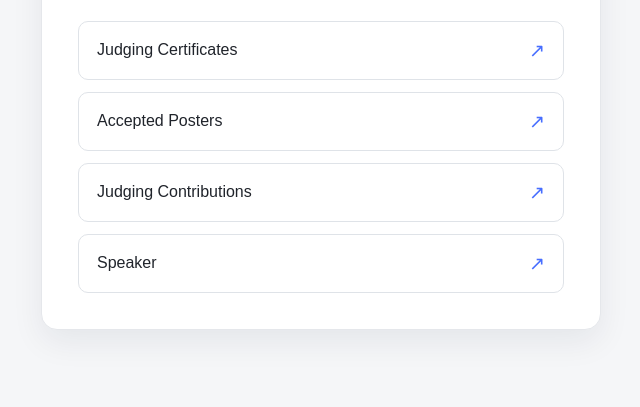
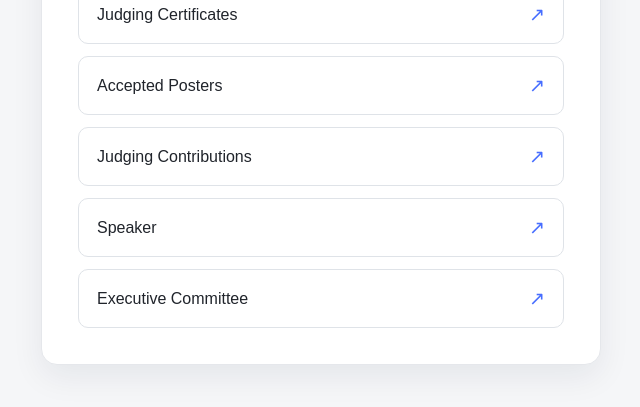
Before and after one commit to namjoo/isce2026, a plain HTML site: page index.html in a window 1280 px wide. Shown: the part 293-700 px from the top of the page, without its empty margins (319-959 px from the left). Drawn offline with Linux system fonts and the light colour scheme.

Commit message:
Update index.html

```diff
--- a/index.html
+++ b/index.html
@@ -100,6 +100,12 @@
     <span class="arrow" aria-hidden="true">↗</span>
 </a>
 
+
+<a href="https://namjoo.github.io/isce2026/executive_committee_certificates.html">
+    <span>Executive Committee</span>
+    <span class="arrow" aria-hidden="true">↗</span>
+</a>
+
         </nav>
     </main>
 </body>
```
